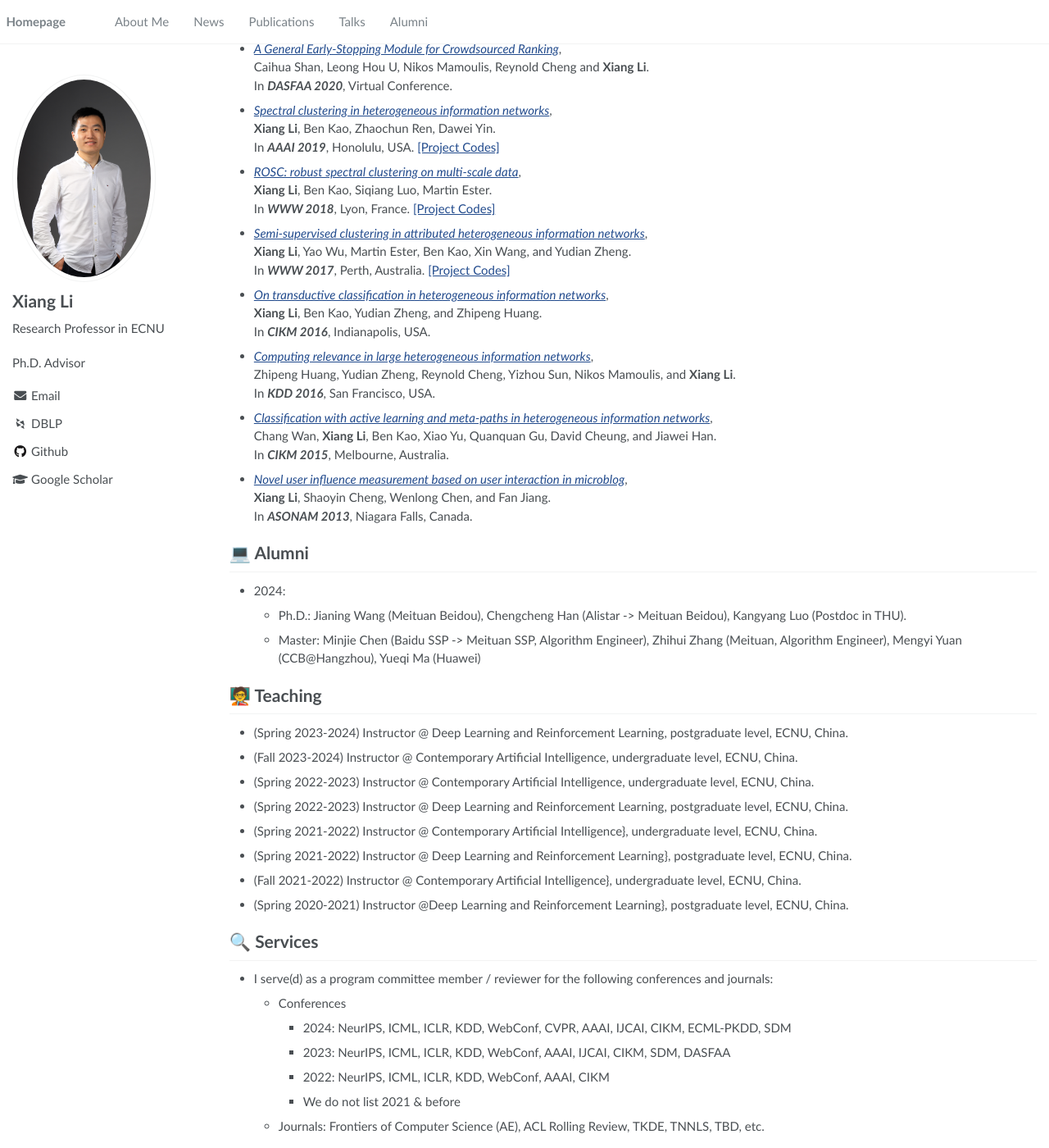
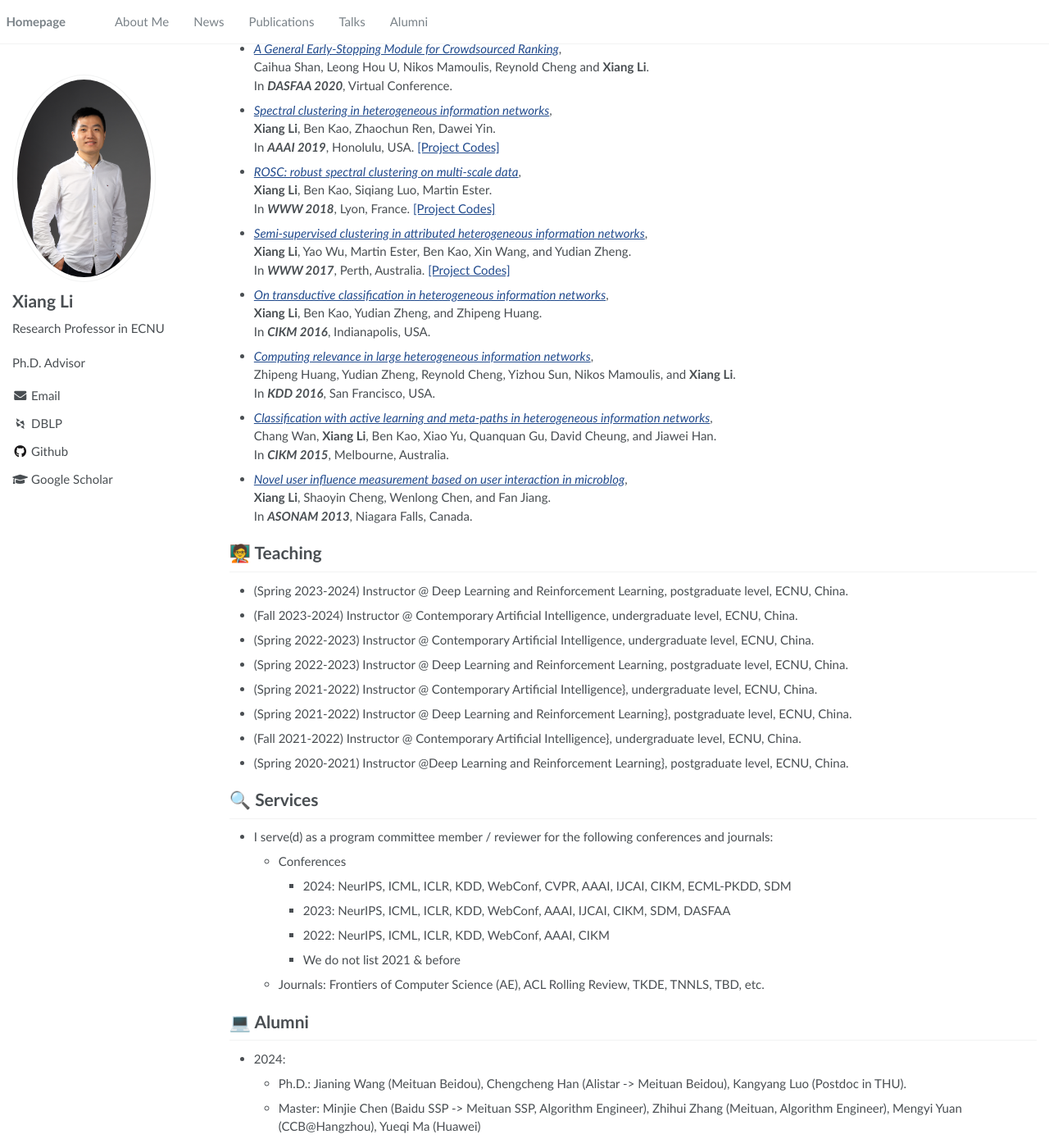
Before and after one commit to lixiang3776/lixiang3776.github.io, a Jekyll site: the page built from _pages/about.md, in a window 1280 px wide and 1400 px high, scrolled down 4137 px. Shown: the whole window at 82% size. Built offline with Jekyll 4.4.1, drawn with Linux system fonts in a browser that asks for light colours; some web fonts are replaced.

Commit message:
Update about.md

```diff
--- a/_pages/about.md
+++ b/_pages/about.md
@@ -80,13 +80,13 @@ For students who are interested in working and collaborating with me, feel free
 
 {% include_relative includes/pub.md %}
 
-{% include_relative includes/alumni.md %}
-
 <!-- {% include_relative includes/interns.md %} -->
 
 {% include_relative includes/ta.md %}
 
 {% include_relative includes/services.md %}
+
+{% include_relative includes/alumni.md %}
 
 <!-- # 💬 Invited Talks
 - *2021.06*, Lorem ipsum dolor sit amet, consectetur adipiscing elit. Vivamus ornare aliquet ipsum, ac tempus justo dapibus sit amet.
```
